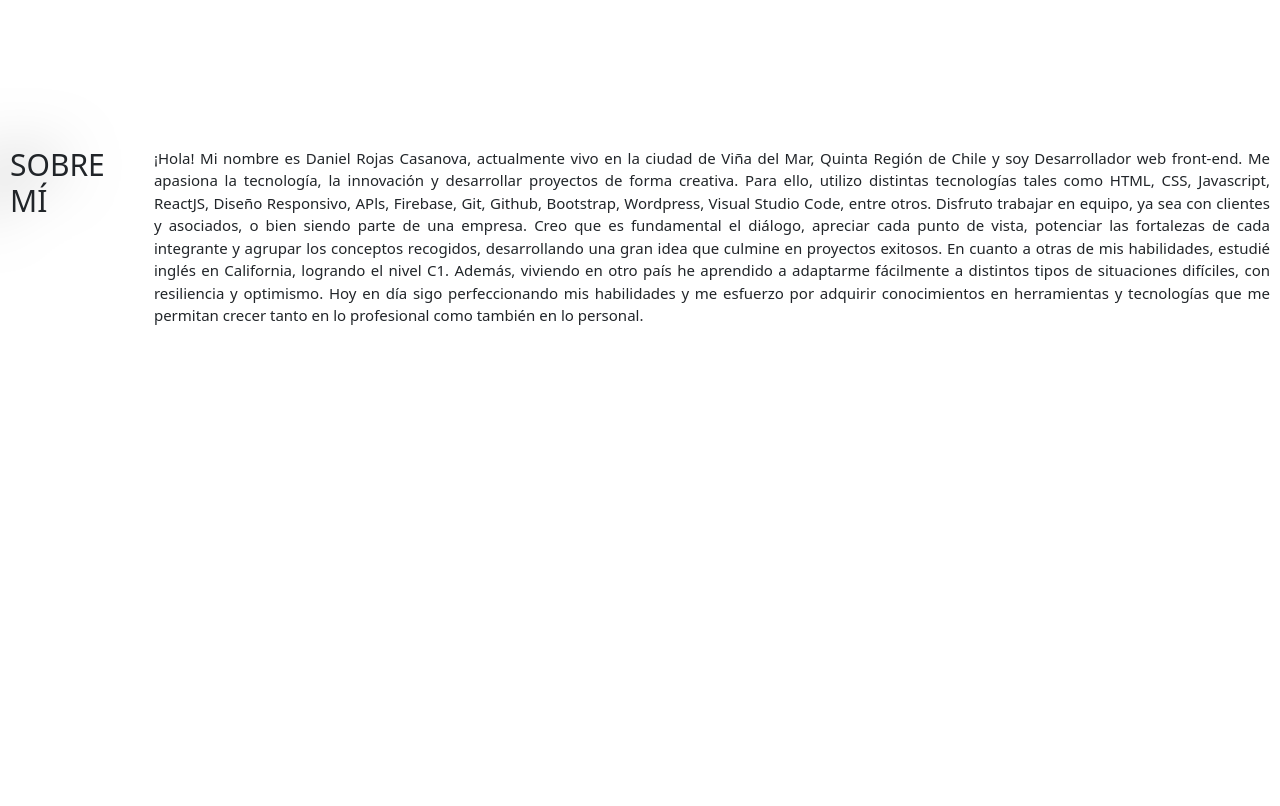
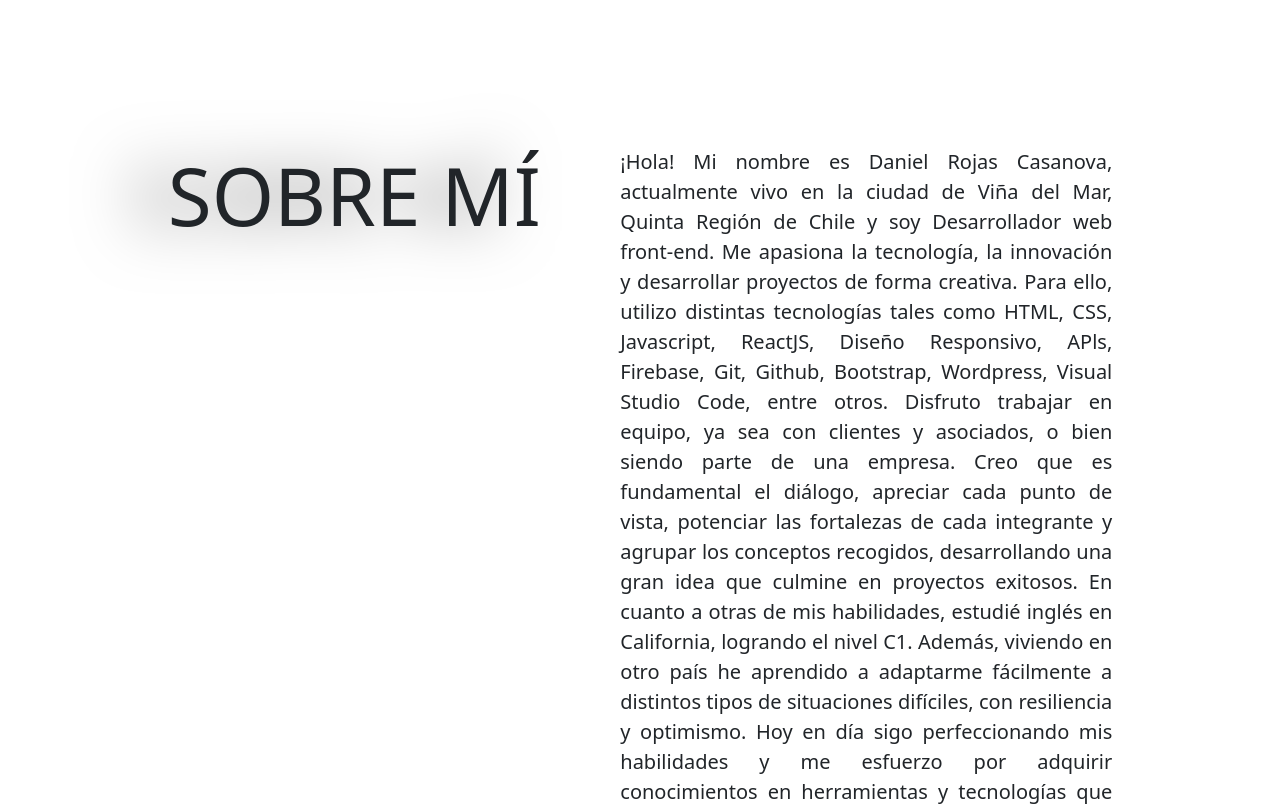
Before and after one commit to cassnova/my-portfolio, a React (Create React App) app: page / in a window 1280 px wide. Shown: the part 760-1566 px from the top of the page. Built offline with nearby package versions, Linux system fonts and the light colour scheme.

Commit message:
add media queries to about component

```diff
--- a/src/components/AboutMe/About.css
+++ b/src/components/AboutMe/About.css
@@ -30,3 +30,42 @@
     font-size: 15px;
     text-align: justify;
 }
+
+
+/** MEDIA QUARIES FOR TABLETS AND DESKTOP **/
+
+@media (min-width: 768px) {
+    .sec-container {
+        display: flex;
+        justify-content: center;
+        justify-content: space-around;
+        /* align-items: center; */
+        /* justify-content: space-between; */
+        /* border: 1px black solid; */
+        height: 100vh;
+        width: 80%;
+        margin: auto;
+    }
+
+    .sec-container h2 {
+        font-size: 80px;
+        margin-bottom: 900px;
+        padding: 10px;
+        text-align: left;
+        filter: drop-shadow(-40px 0px 30px rgba(0, 0, 0, 0.5));
+    }
+
+    .sec-container div {
+        width: 50%;
+        height: 300px;
+        padding: 10px;
+        /* border: 1px solid black; */
+    }
+
+    .sec-container p {
+        display: flex;
+        justify-content: flex-start;
+        font-size: 20px;
+        text-align: justify;
+    }
+}
```
